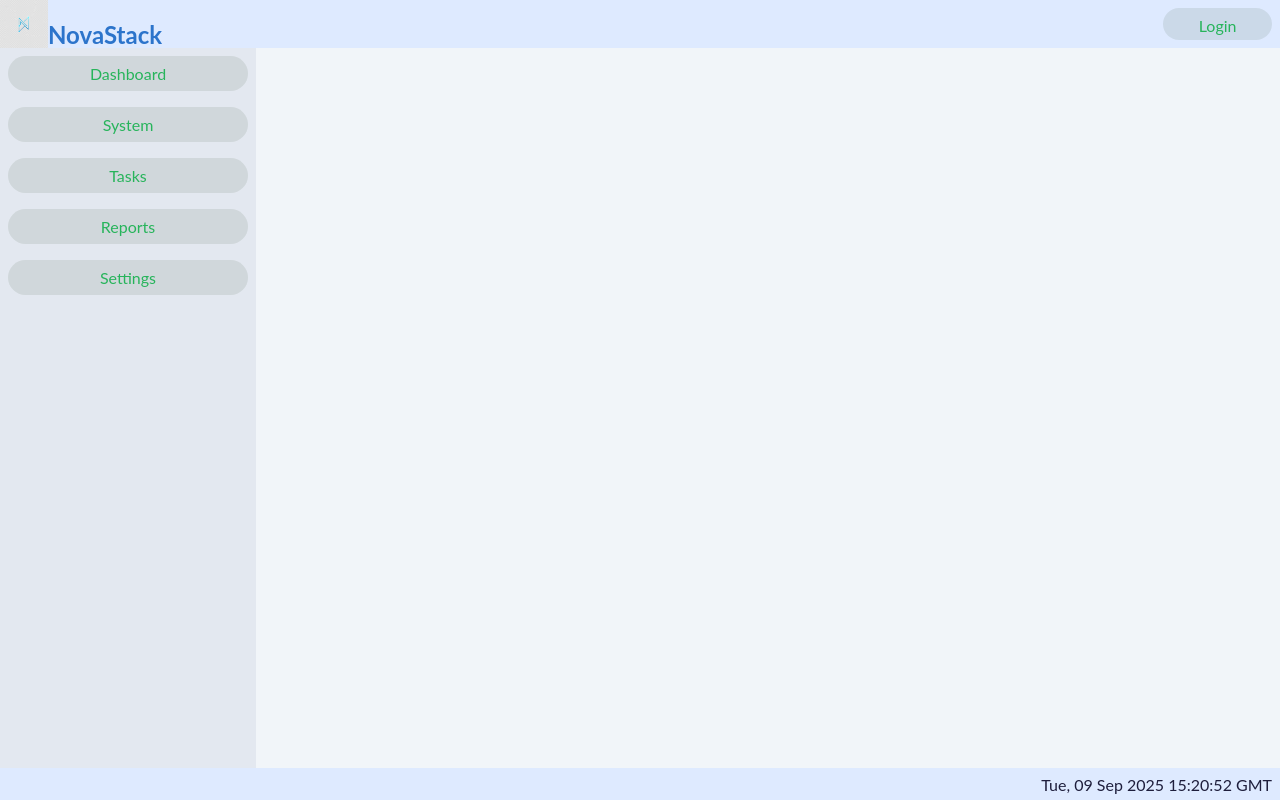
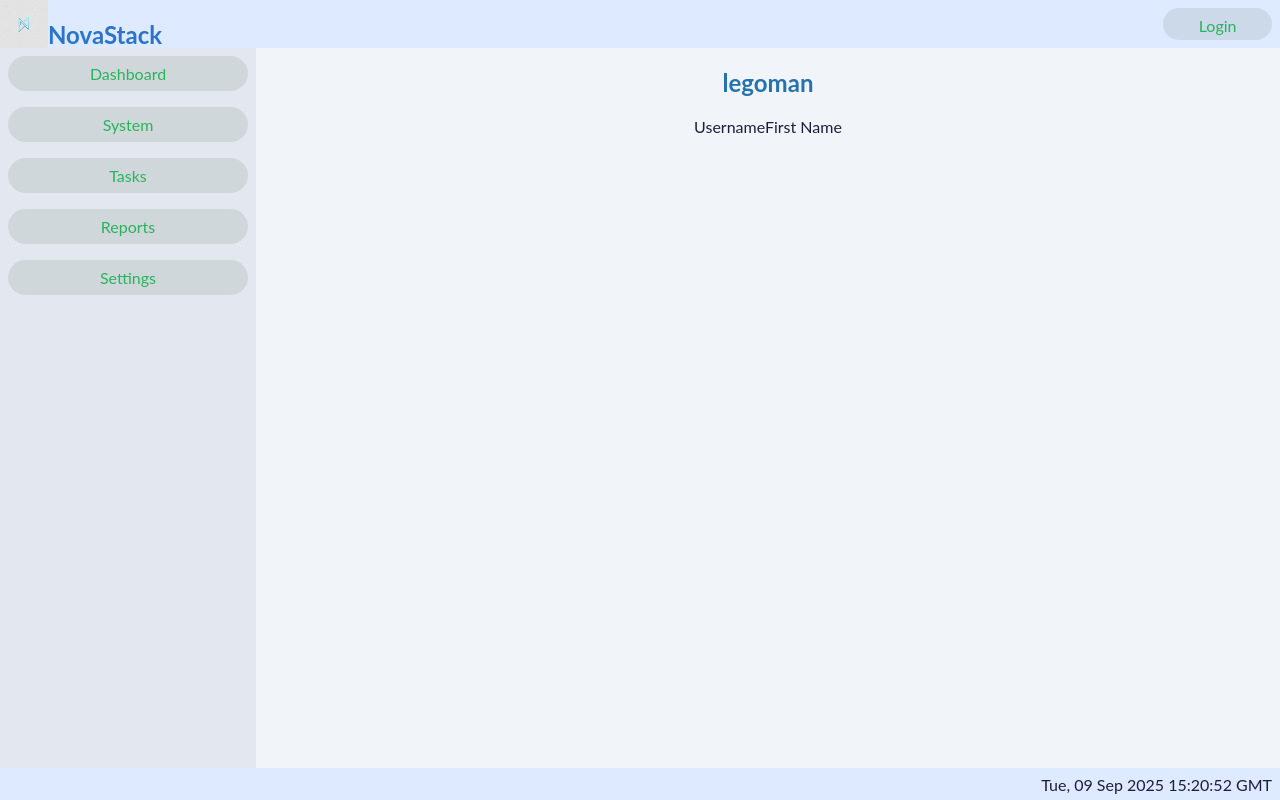
Before and after one commit to yepitsaname/NovaStack, a React (Vite) app in the folder app/: page /profile in a window 1280 px wide. Built offline with nearby package versions, Linux system fonts and the light colour scheme.

Commit message:
starting profile settings

```diff
--- a/app/src/App.jsx
+++ b/app/src/App.jsx
@@ -38,7 +38,7 @@ export default function App() {
         <Route path="/tasks" element={<Tasks />} />
         <Route path="/reports" element={<Reports />} />
         <Route path="/settings" element={<Settings />} />
-        <Route path="/profile:user" element={<Profile />} />
+        <Route path="/profile" element={<Profile />} />
         <Route path="/" element={<Homepage />} />
         <Route />
       </Routes>
--- a/app/src/component/NavBar.jsx
+++ b/app/src/component/NavBar.jsx
@@ -18,7 +18,7 @@ export default function NavBar() {
       {user ? (
         <>
           <p>🔔</p>
-          <Link>{user}</Link>
+          <Link to="/profile">{user}</Link>
           <Link onClick={()=>{logout()}}>Logout</Link>
         </>
       ) : (
--- a/app/src/pages/Profile.jsx
+++ b/app/src/pages/Profile.jsx
@@ -1,13 +1,25 @@
+import { useContext } from "react";
+import AppContext from "../AppContext";
+
 export default function Profile() {
+  // const { user } = useContext(AppContext);
+  const user = {
+    username: "legoman",
+    firstname: "lego",
+    lastname: "man",
+    email: "lego@legoman.com",
+    role: ["Lego Crew Chief","Lego Controller","Legoland Denmark"],
+    theme: "dark"
+  }
+
   return (
     <>
       <div>
-        <p className="date-time">
-          Lorem ipsum dolor sit amet consectetur adipisicing elit. Iusto
-          aspernatur laudantium soluta nobis. In minima, adipisci velit vero
-          illo dolor nobis pariatur sequi maiores provident repellat obcaecati
-          laudantium? Accusamus, eligendi?
-        </p>
+        <h2>{ user.username }</h2>
+        <label htmlFor="username">Username</label>
+        <text id="username" name="user name" value={user.username} disabled/>
+        <label htmlFor="firstname">First Name</label>
+        <text id="firstname" name="first name" value={user.firstname} disabled/>
       </div>
     </>
   );
```
